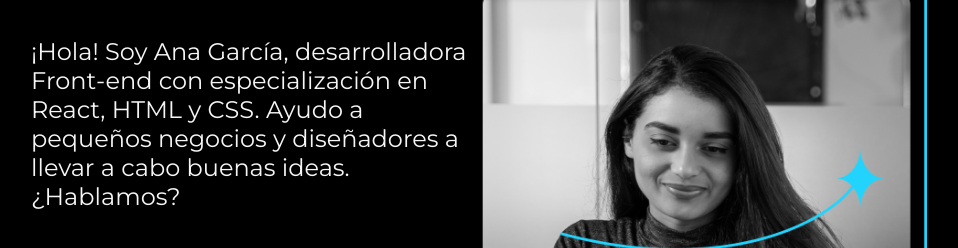
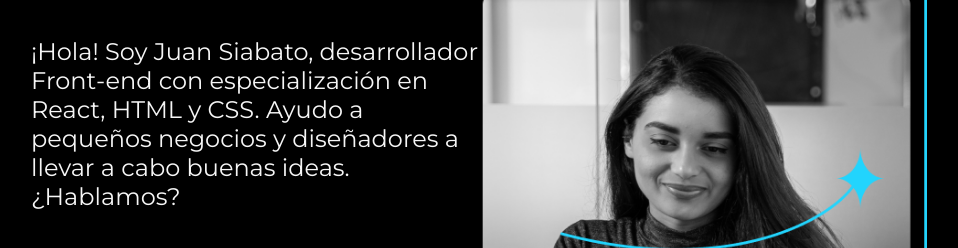
Before and after one commit to estejuanban/Portafolio, a plain HTML site: page index.html in a window 1280 px wide. Shown: the part 282-530 px from the top of the page, without its empty margins (161-1119 px from the left). Drawn offline with nearby package versions, Linux system fonts and the light colour scheme.

Commit message:
Update index.html
se cambia parrafo de presentacion

```diff
--- a/index.html
+++ b/index.html
@@ -21,7 +21,7 @@
                 Eleve tu negocio digital a otro nivel
                 <strong class="titulo-destaque">con un Front-end de calidad!
                 </strong></h1>
-                <p class="presentacion__contenido__texto">¡Hola! Soy Ana García, desarrolladora Front-end con
+                <p class="presentacion__contenido__texto">¡Hola! Soy Juan Siabato, desarrollador Front-end con
                     especialización en React, HTML y CSS. Ayudo a pequeños
                     negocios y diseñadores a llevar a cabo buenas ideas.
                     ¿Hablamos?
```
